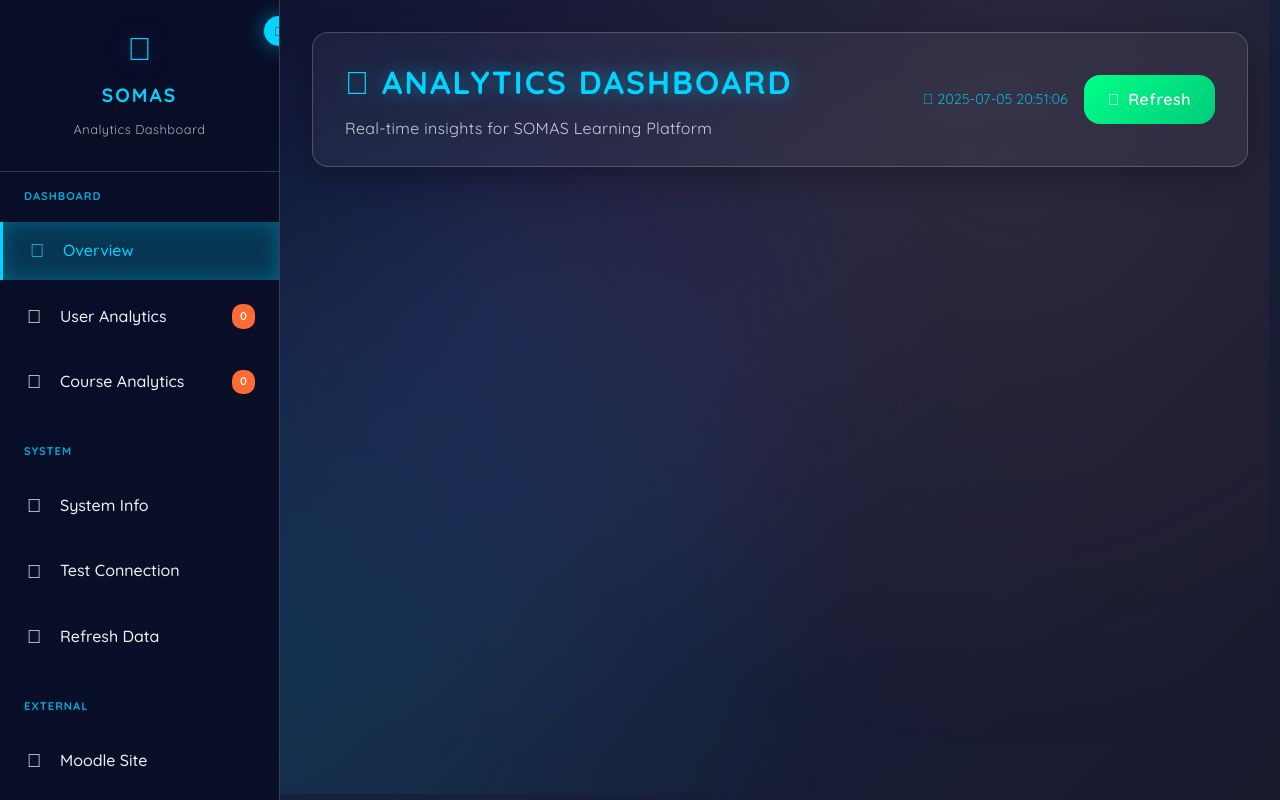
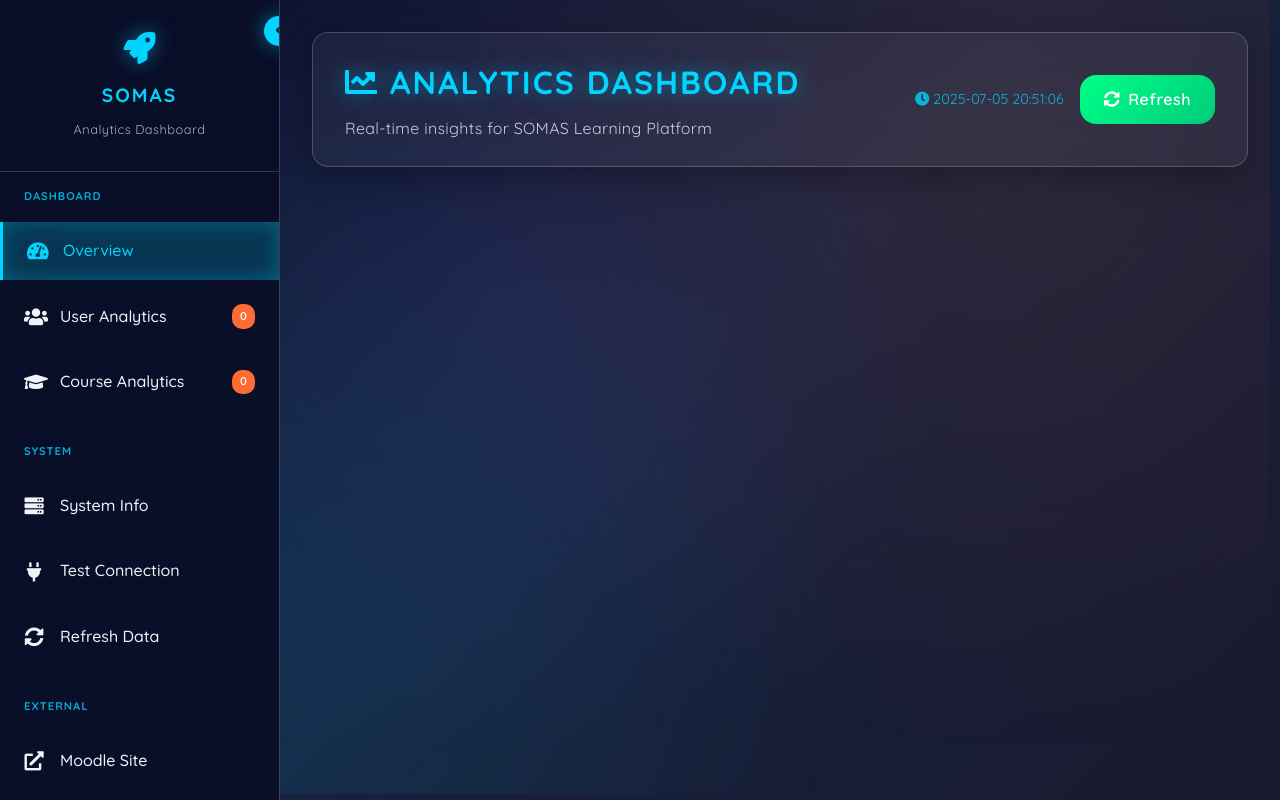
Before and after one commit to bkyalo/test-dashboard, a PHP site: page /templates/header.php in a window 1280 px wide. Run offline with PHP 8.4, Linux system fonts and the light colour scheme; some libraries are stand-ins or nearby versions.

Commit message:
fix: import FontAwesome CSS for icon rendering
Add direct @import and icon font rules to fix broken icons.

#VERCEL_SKIP

Co-authored-by: Ben TITO <56555728+bkyalo@users.noreply.github.com>

```diff
--- a/assets/css/style.css
+++ b/assets/css/style.css
@@ -1,6 +1,6 @@
-/* SOMAS Analytics Dashboard - Futuristic Design */
+/* FontAwesome 5 - Fixed Import */
 @import url("https://cdnjs.cloudflare.com/ajax/libs/font-awesome/5.15.4/css/all.min.css");
-@import url("https://fonts.googleapis.com/css2?family=Orbitron:wght@400;700;900&family=Exo+2:wght@300;400;500;600;700&display=swap");
+@import url("https://fonts.googleapis.com/css2?family=Quicksand:wght@300;400;500;600;700&family=Orbitron:wght@400;700;900&family=Exo+2:wght@300;400;500;600;700&display=swap");
 
 /* Reset and Base Styles */
 * {
@@ -1085,3 +1085,25 @@ body::before {
     display: block;
   }
 }
+
+/* Icon Fix */
+.fas,
+.far,
+.fab,
+.fal {
+  font-family: "Font Awesome 5 Free", "Font Awesome 5 Brands", "Font Awesome 5 Pro" !important;
+  font-weight: 900;
+  font-style: normal;
+  font-variant: normal;
+  text-rendering: auto;
+  line-height: 1;
+}
+
+.far {
+  font-weight: 400;
+}
+
+.fab {
+  font-family: "Font Awesome 5 Brands" !important;
+  font-weight: 400;
+}
```
